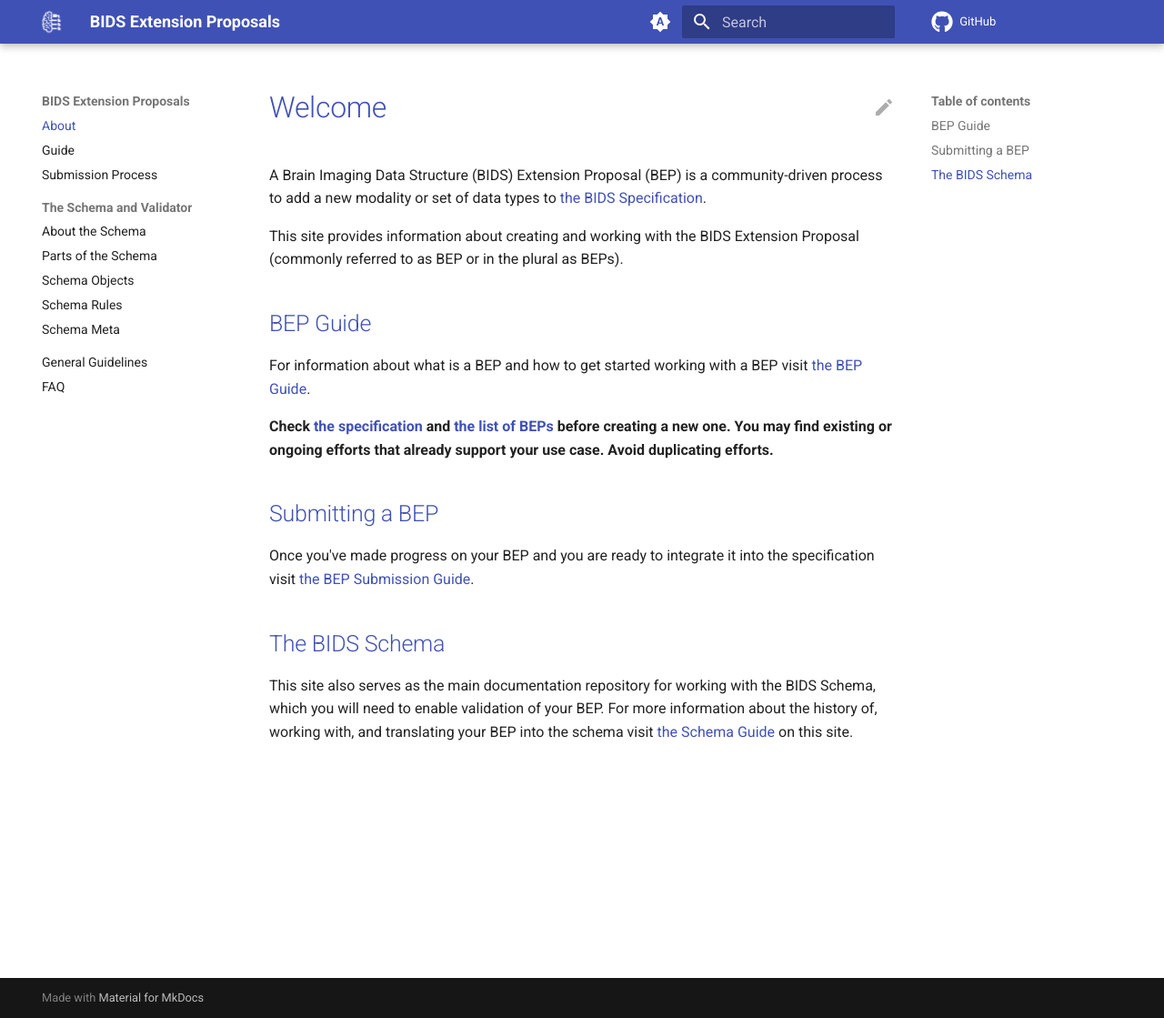
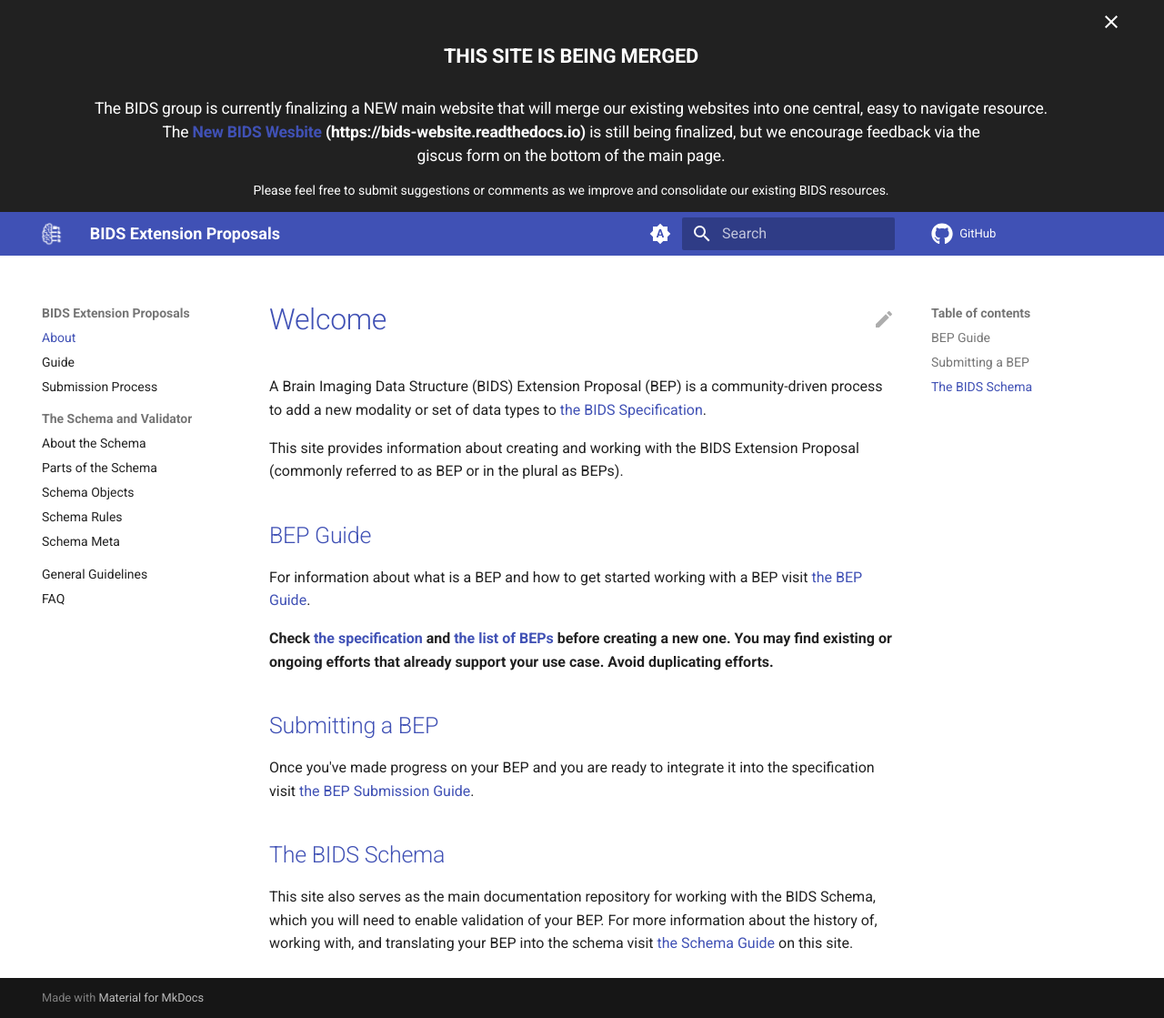
Before and after one commit to bids-standard/bids-extensions, an MkDocs documentation site: the page built from docs/index.md, in a window 1280 px wide and 1119 px high. Shown: the whole window at 91% size. Built offline with MkDocs 1.6.1 and Material for MkDocs 9.7.7, drawn with Linux system fonts in a browser that asks for light colours; comment, search, counter and statistics services are not loaded.

Commit message:
New site banner
Added override folder/file needed for banner and updated files to get banner redirecting to the new site active.

```diff
--- /dev/null
+++ b/docs/overrides/main.html
@@ -0,0 +1,29 @@
+{% extends "base.html" %}
+
+{% block announce %}
+<div>
+  <style>
+    .announcement {
+      display: grid;
+      place-items: center;
+      text-align: center;
+      padding: 0;
+      margin: 0
+    }
+  </style>
+  <div class="announcement">
+
+    <h2><b>THIS SITE IS BEING MERGED</b><br></h2>
+
+    <h3>
+      The BIDS group is currently finalizing a NEW main website that will merge our existing websites into one central, easy to navigate resource. <br>
+      The <b><a href="https://bids-website.readthedocs.io" target="_blank">New BIDS Wesbite</a> (https://bids-website.readthedocs.io)</b>
+      is still being finalized, but we encourage feedback via the <br>
+      giscus form on the bottom of the main page. <br>
+    </h3>
+
+    Please feel free to submit suggestions or comments as we improve and consolidate our existing BIDS resources.
+
+  </div>
+</div>
+{% endblock %}
--- a/mkdocs.yml
+++ b/mkdocs.yml
@@ -22,11 +22,14 @@ nav:
 
 theme:
     name: material
+    custom_dir: docs/overrides # - allows use of the uverride/main.html file
     favicon: assets/favicon/favicon.ico
     logo: assets/img/logo.png
     features:
     -   navigation.sections
     -   content.action.edit
+    -   announce.dismiss # allows for closing banner
+#     -   header.autohide
     icon:
         repo: fontawesome/brands/github
         edit: material/pencil
```
